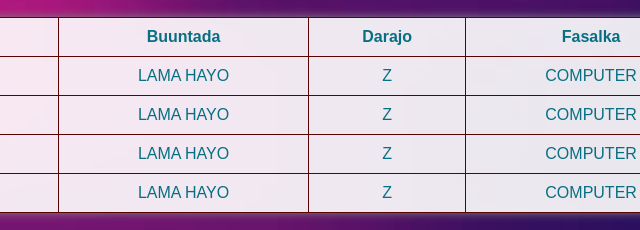
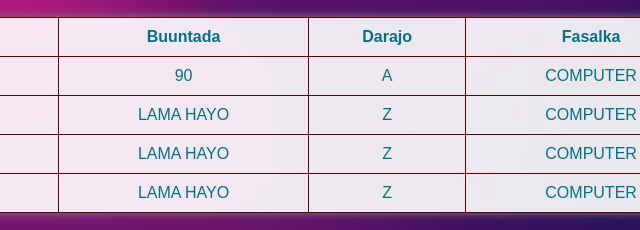
Before and after one commit to BanadirSchool/Banadir-School-BEST-201, a plain HTML site: page index.html in a window 1280 px wide. Shown: the part 332-562 px from the top of the page, 492-1132 px from the left. Drawn offline with Linux system fonts and the light colour scheme.

Commit message:
Update index.html

```diff
--- a/index.html
+++ b/index.html
@@ -137,8 +137,8 @@ background-size: cover;
             <th>Fasalka</th>
         </tr>
         <tr><td>1</td><td>WINDOW 10</td>
-            <td>LAMA HAYO</td>
-            <td>Z</td>
+            <td>90</td>
+            <td>A</td>
             <td>COMPUTER</td>
         </tr>
         <tr>
@@ -198,4 +198,5 @@ background-size: cover;
         }
     </script>
 </body>
+
 </html>
```
